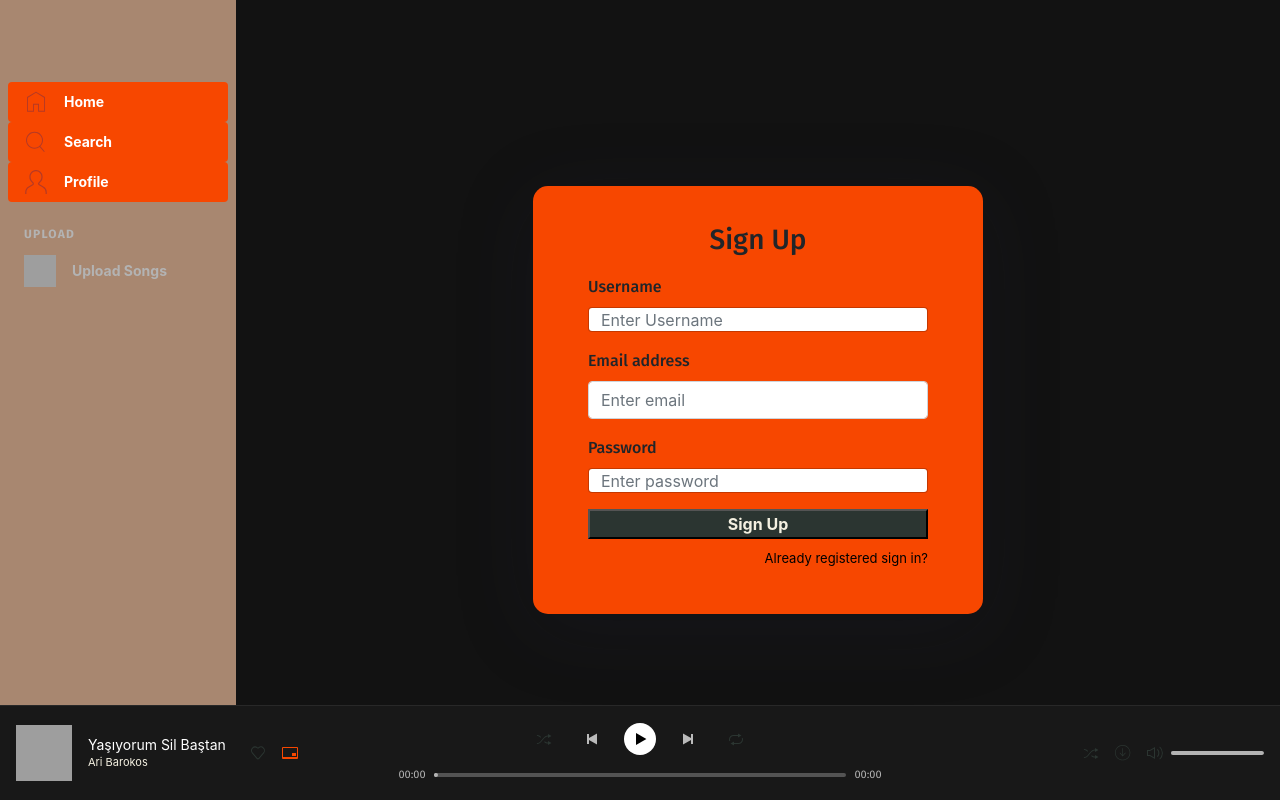
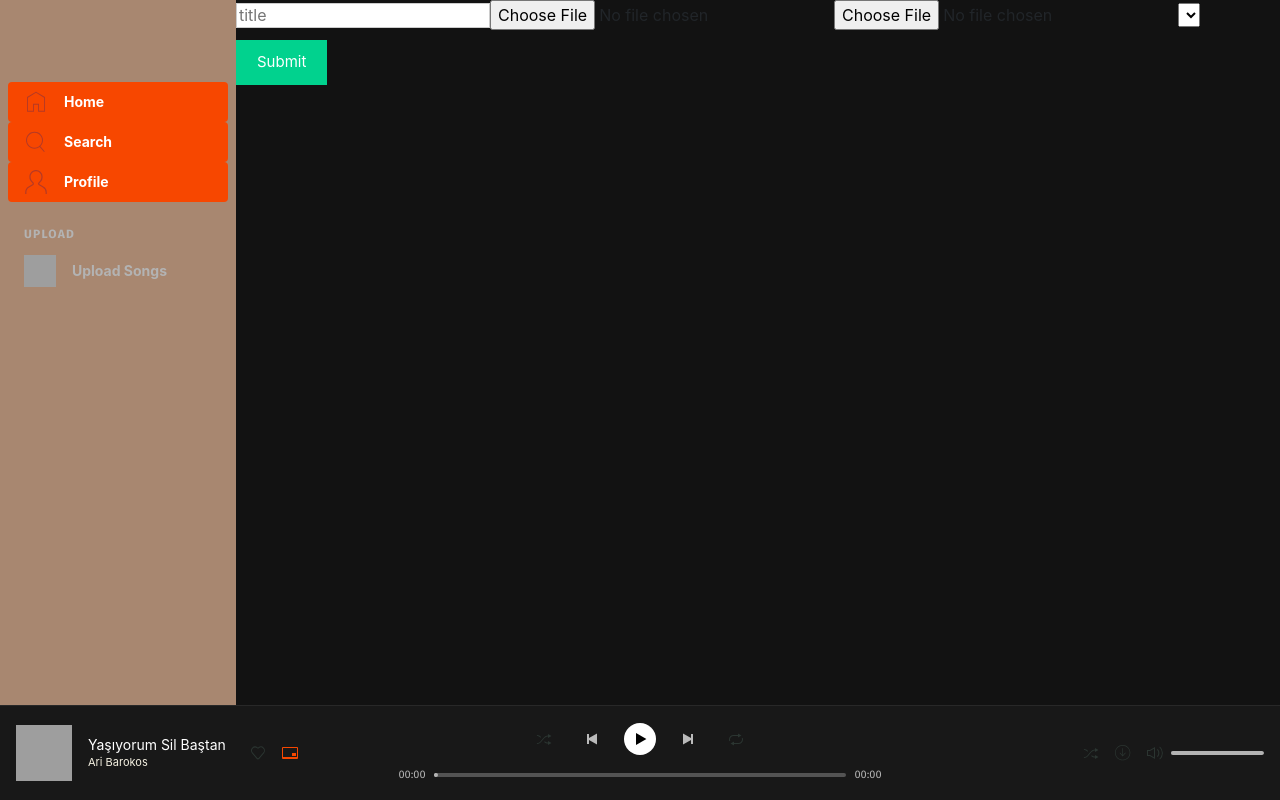
Before and after one commit to anjannair/DecenMusic, a React (Create React App) app in the folder web-player/: page /upload in a window 1280 px wide. Built offline with nearby package versions, Linux system fonts and the light colour scheme; grey boxes are pictures that could not be loaded.

Commit message:
add upload ui

```diff
--- a/web-player/src/App.js
+++ b/web-player/src/App.js
@@ -1,25 +1,23 @@
-import React, { useState, useEffect  } from 'react';
-import '../node_modules/bootstrap/dist/css/bootstrap.min.css';
-import { BrowserRouter as Router,
-  Switch,
-  Route
-} from "react-router-dom";
-import useWindowSize from './hooks/useWindowSize';
-import Sidebar from './component/sidebar/sidebar';
-import MobileNavigation from './component/sidebar/mobile-navigation';
-import Footer from './component/footer/footer';
-import Home from './pages/home';
-import Search from './pages/search';
-import Library from './pages/library';
-import PlaylistPage from './pages/playlist';
-import Dashboard from './pages/dashboard';
-import SignUp from './pages/signup';
-import Login from './pages/login';
-import './index.css';
+import React, { useState, useEffect } from "react";
+import "../node_modules/bootstrap/dist/css/bootstrap.min.css";
+import { BrowserRouter as Router, Switch, Route } from "react-router-dom";
+import useWindowSize from "./hooks/useWindowSize";
+import Sidebar from "./component/sidebar/sidebar";
+import MobileNavigation from "./component/sidebar/mobile-navigation";
+import Footer from "./component/footer/footer";
+import Home from "./pages/home";
+import Search from "./pages/search";
+import Library from "./pages/library";
+import PlaylistPage from "./pages/playlist";
+import Dashboard from "./pages/dashboard";
+import SignUp from "./pages/signup";
+import Login from "./pages/login";
+import "./index.css";
 
-import CONST from './constants/index';
-import { PLAYLIST } from './data/index';
-import styles from './style/App.module.css';
+import CONST from "./constants/index";
+import { PLAYLIST } from "./data/index";
+import styles from "./style/App.module.css";
+import Upload from "./pages/upload";
 
 function App() {
 	const size = useWindowSize();
@@ -27,10 +25,7 @@ function App() {
 	return (
 		<Router>
 			<div className={styles.layout}>
-          {size.width > CONST.MOBILE_SIZE
-            ? <Sidebar />
-            : <MobileNavigation />
-          }
+				{size.width > CONST.MOBILE_SIZE ? <Sidebar /> : <MobileNavigation />}
 				<Switch>
 					<Route exact path="/">
 						<Home />
@@ -47,17 +42,20 @@ function App() {
 					<Route path="/dashboard">
 						<Dashboard />
 					</Route>
+					<Route path="/upload">
+						<Upload />
+					</Route>
 					<Route path="/login">
 						<div className="auth-wrapper">
 							<div className="auth-inner">
-                  <Login/>
+								<Login />
 							</div>
 						</div>
 					</Route>
 					<Route>
 						<div className="auth-wrapper">
 							<div className="auth-inner">
-                <SignUp/>
+								<SignUp />
 							</div>
 						</div>
 					</Route>
--- /dev/null
+++ b/web-player/src/pages/upload.js
@@ -0,0 +1,95 @@
+import axios from "axios";
+import React, { useState, useEffect } from "react";
+import config from "../config";
+
+function Upload() {
+	const [user, setUser] = useState(false);
+	const [tags, setTags] = useState([]);
+
+	useEffect(() => {
+		if (localStorage.token) {
+			axios
+				.get(`${config.api_location}/user/self`, {
+					headers: { token: localStorage.token },
+				})
+				.then((res) => {
+					setUser(res.data);
+				});
+			axios.get(`${config.api_location}/song/tags`).then((res) => {
+				setTags(res.data);
+			});
+		}
+	}, []);
+	return (
+		<form
+			onSubmit={(e) => {
+				e.preventDefault();
+
+				var formData = new FormData();
+				formData.append("file", e.target.file.files[0]);
+				axios
+					.post(`${config.api_location}/media/upload`, formData, {
+						headers: {
+							"Content-Type": "multipart/form-data",
+						},
+					})
+					.then((res) => {
+						const hash = res.data.path;
+
+						formData = new FormData();
+						formData.append("file", e.target.thumbnail.files[0]);
+						axios
+							.post(`${config.api_location}/media/upload`, formData, {
+								headers: {
+									"Content-Type": "multipart/form-data",
+								},
+							})
+							.then((res) => {
+								const thumbnailHash = res.data.path;
+
+								const data = {
+									title: e.target.title.value,
+									tag: e.target.tag.value,
+									hash,
+									thumbnailHash,
+								};
+
+								console.log(data);
+
+								axios
+									.post(`${config.api_location}/song/`, data, {
+										headers: {
+											token: localStorage.token,
+										},
+									})
+									.then((res) => {
+										console.log(res.data);
+										window.location = "/profile";
+									})
+									.catch((err) => {
+										alert(err.response.data.msg);
+									});
+							});
+					});
+			}}
+		>
+			<input required type="text" name="title" placeholder="title" />
+			<input required id="file" type="file" name="file" placeholder="file" />
+			<input
+				required
+				id="thumbnail"
+				type="file"
+				name="thumbnail"
+				placeholder="thumbnail"
+			/>
+			<select name="tag" required>
+				{tags.map((tag) => (
+					<option value={tag}>{tag}</option>
+				))}
+			</select>
+			<input type="submit" />
+		</form>
+	);
+}
+
+export default Upload;
```
Lines whose indentation alone changed are shown as unchanged.
